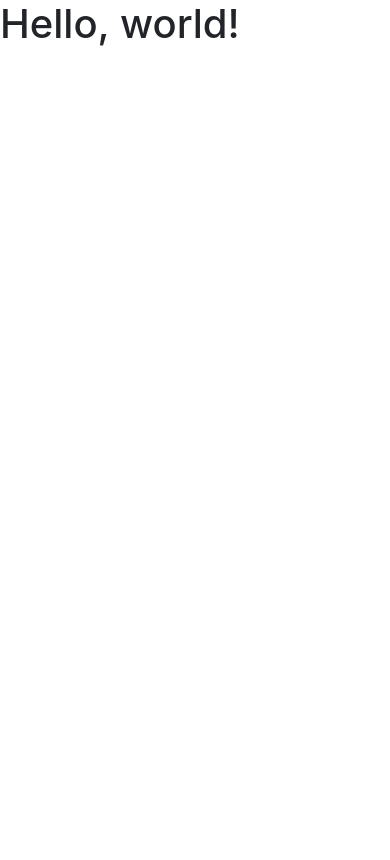
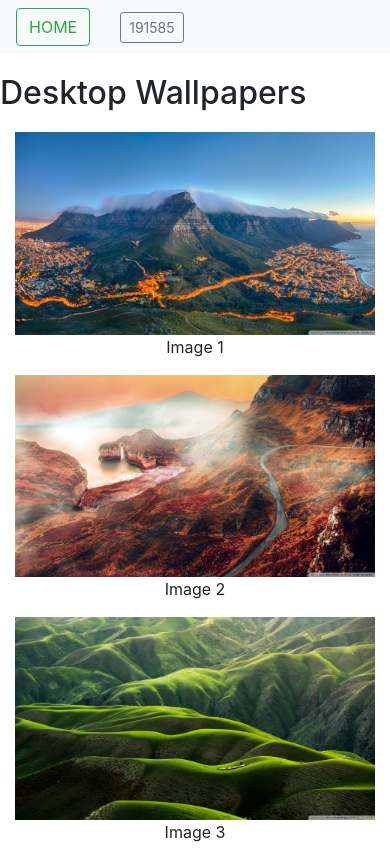
Before and after one commit to RobinVoskens/PRJ4-Chapter5, a plain HTML site: page index.html in a window 390 px wide. Drawn offline with Linux system fonts and the light colour scheme.

Commit message:
created responsive grid layout

```diff
--- /dev/null
+++ b/css/styles.css
@@ -0,0 +1,14 @@
+@charset "utf-8";
+/* CSS DOCUMENT */
+
+header button {
+	margin-right:30px;
+}
+header {
+	margin-bottom: 20px;
+}
+
+.container {
+	margin-top: 20px;
+	text-align: center;
+}
--- a/index.html
+++ b/index.html
@@ -7,21 +7,56 @@
 
     <!-- Bootstrap CSS -->
     <link rel="stylesheet" href="css/bootstrap.min.css">
+    <link href="css/styles.css" rel="stylesheet" type="text/css">
 
-    <title>Hello, world!</title>
+    <title>PRJ4-Chp5 Bootstrap</title>
   </head>
   <body>
-    <h1>Hello, world!</h1>
+
+    <header>
+        <nav class="navbar navbar-light bg-light">
+            <form class="form-inline">
+                <a href="index.html">
+                <button class="btn btn-outline-success" type="button">HOME</button>
+                </a>
+                <a href="191585.html">
+                <button class="btn btn-sm btn-outline-secondary" type="button" href="191585.html">191585</button>
+                </a>
+            </form>
+        </nav>
+
+    </header>
+
+    <h2>Desktop Wallpapers</h2>
+
+    <div class="container">
+        <div class="row">
+            <div class="col-12 col-sm-12 col-md-6 col-lg-4 col-xl-4">
+                <img class="img-fluid" src="images/wallpaper1.jpg">
+                <p>Image 1</p>
+            </div>
+            <div class="col-12 col-sm-12 col-md-6 col-lg-4 col-xl-4">
+                <img class="img-fluid" src="images/wallpaper2.jpg">
+                <p>Image 2</p>
+            </div>
+            <div class="col-12 col-sm-12 col-md-6 col-lg-4 col-xl-4">
+                <img class="img-fluid" src="images/wallpaper3.jpg">
+                <p>Image 3</p>
+            </div>
+        </div>
+
+    </div>
 
 
 
 
 
+   <footer>
+    </footer>
+
     <!-- JQuery first. Popper is included in bootstrap js -->
-
     <script src="js/jquery-3.6.0.slim.min.js"></script>
     <script src="js/bootstrap.bundle.min.js"></script>
 
-
   </body>
 </html>
```
Also changed, not shown: 191585.html (added, +31 -0 lines), images/wallpaper1.jpg (added), images/wallpaper2.jpg (added), images/wallpaper3.jpg (added).
